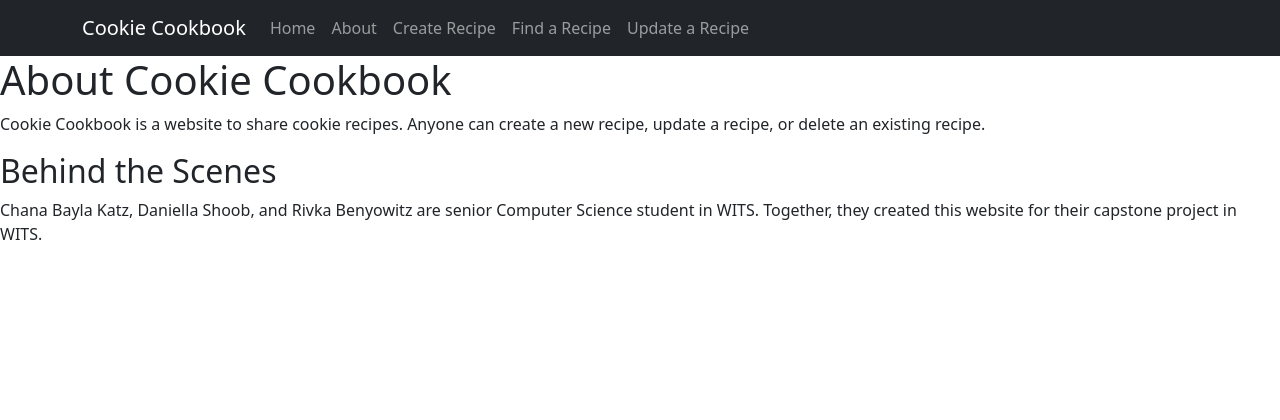
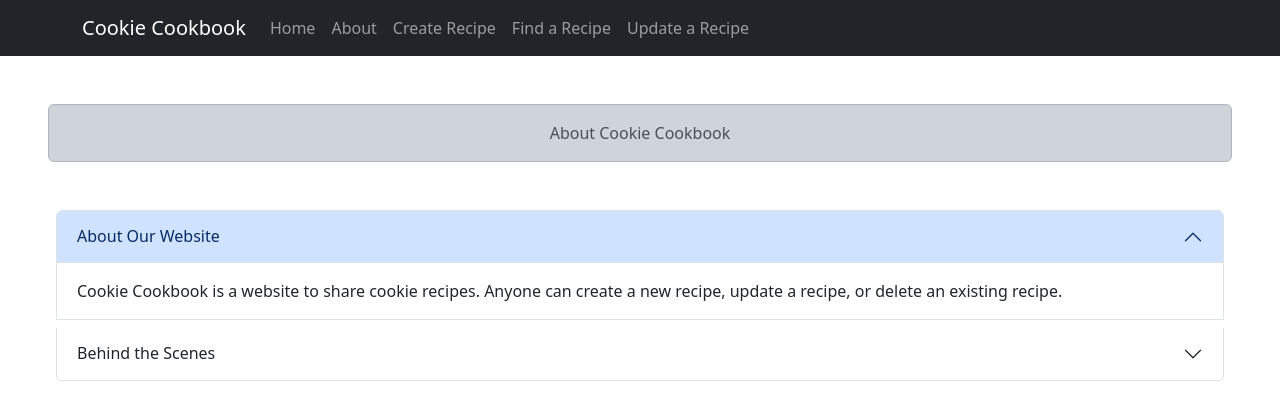
Before and after one commit to meiragoldstone/cookies, a React (Create React App) app in the folder cookie-cookbook-app/: page /About in a window 1280 px wide. Shown: the top 420 px of the page. Built offline with nearby package versions, Linux system fonts and the light colour scheme.

Commit message:
Made a bootstrap About page

```diff
--- a/cookie-cookbook-app/src/Pages/About.jsx
+++ b/cookie-cookbook-app/src/Pages/About.jsx
@@ -1,23 +1,46 @@
 import { useState } from 'react';
 import Carousel from 'react-bootstrap/Carousel';
 import React from 'react';
+import Accordion from 'react-bootstrap/Accordion';
+import Alert from 'react-bootstrap/Alert';
 
 const About = () => {
     return(
-        <div>
-            <h1>About Cookie Cookbook</h1>
-            <p>
-                Cookie Cookbook is a website to share cookie recipes.
-                Anyone can create a new recipe, update a recipe, or delete an existing recipe.
-            </p>
+        <>
+            <Alert variant="dark" className = "m-5 text-center">
+                About Cookie Cookbook
+            </Alert>
+            <Accordion defaultActiveKey="0" className = "m-5">
+                <Accordion.Item eventKey="0" className = "m-2">
+                <Accordion.Header className = "text-center">About Our Website</Accordion.Header>
+                <Accordion.Body>
+                    Cookie Cookbook is a website to share cookie recipes.
+                    Anyone can create a new recipe, update a recipe, or delete an existing recipe.
+                </Accordion.Body>
+                </Accordion.Item>
+                <Accordion.Item eventKey="1" className = "m-2 text-center">
+                <Accordion.Header className = "text-center">Behind the Scenes</Accordion.Header>
+                <Accordion.Body>
+                    Chana Bayla Katz, Daniella Shoob, and Rivka Benyowitz are senior Computer Science student in WITS.
+                    Together, they created this website for their capstone project in WITS.
+                </Accordion.Body>
+                </Accordion.Item>
+            </Accordion>
+        </>
+          //     <div>
+    //         <h1>About Cookie Cookbook</h1>
+    //         <p>
+    //             Cookie Cookbook is a website to share cookie recipes.
+    //             Anyone can create a new recipe, update a recipe, or delete an existing recipe.
+    //         </p>
 
-            <h2>Behind the Scenes</h2>
-            <p>
-                Chana Bayla Katz, Daniella Shoob, and Rivka Benyowitz are senior Computer Science student in WITS.
-                Together, they created this website for their capstone project in WITS.
-            </p>
+    //         <h2>Behind the Scenes</h2>
+    //         <p>
+    //             Chana Bayla Katz, Daniella Shoob, and Rivka Benyowitz are senior Computer Science student in WITS.
+    //             Together, they created this website for their capstone project in WITS.
+    //         </p>
 
-        </div>
+    //     </div>
     );
 }
 export default About;
```
Also changed, not shown: cookie-cookbook-app/src/Images/Cookie-Bullet.jfif (added), cookie-cookbook-app/src/Images/Cookie-Stack.jfif (added).
